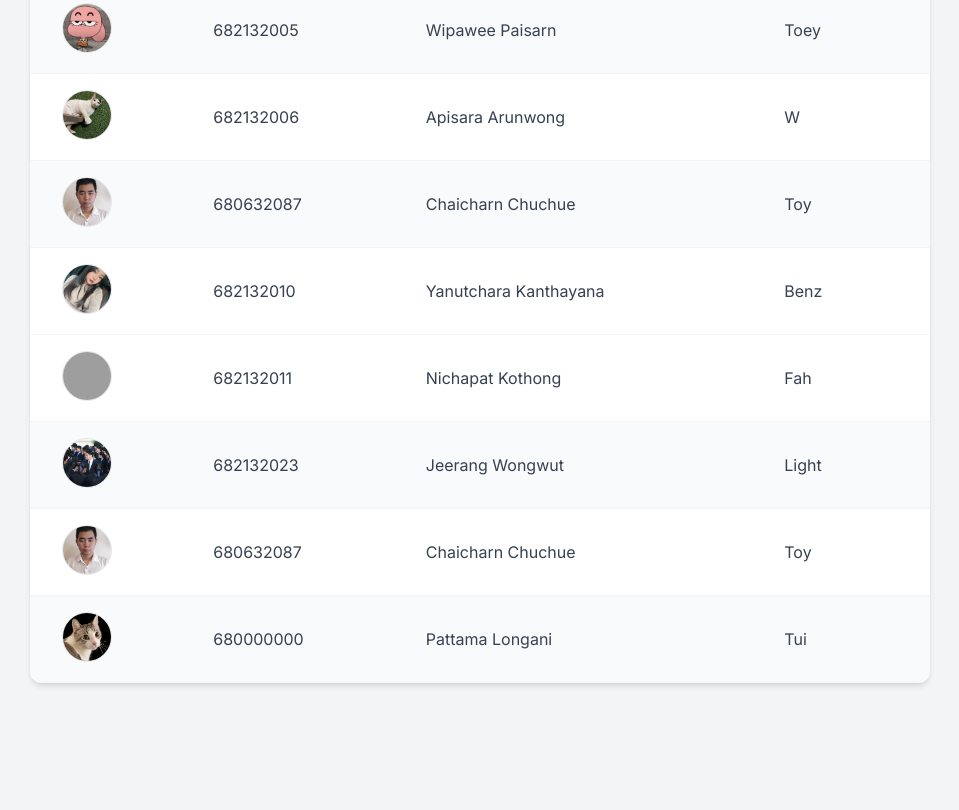
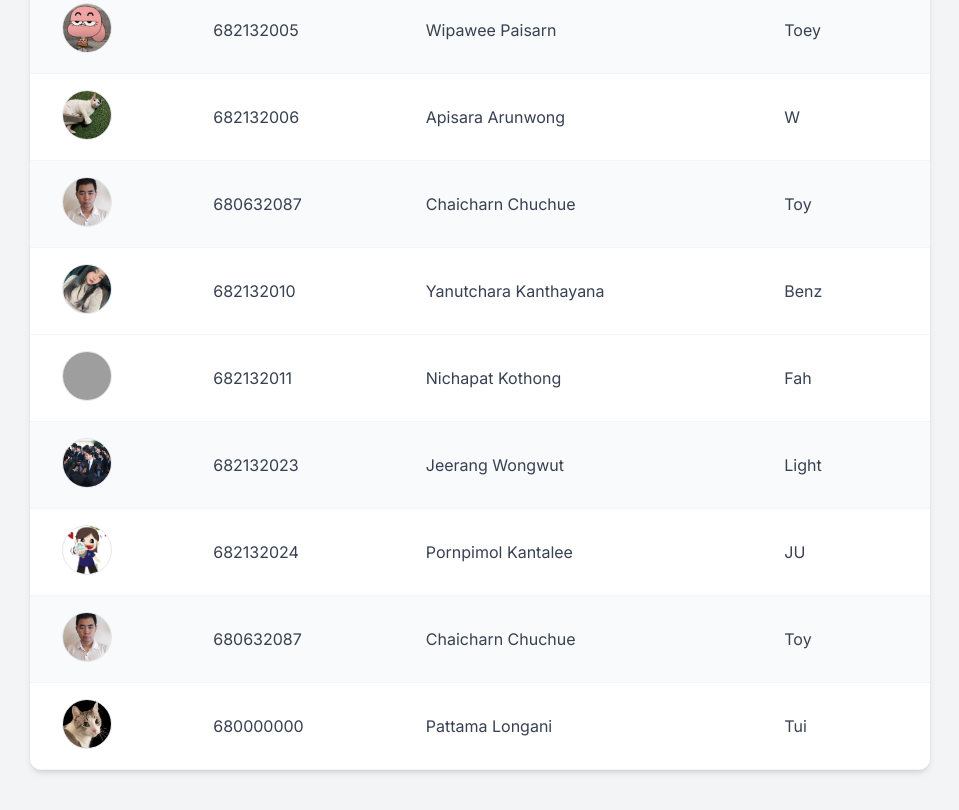
Before and after one commit to chartchai/713-2025-Student-Catalog, a website: page docs/index.html in a window 1280 px wide. Shown: the part 661-1471 px from the top of the page, without its empty margins (160-1119 px from the left). Before the commit the page ends 1384 px from the top, so only its background shows below. Drawn offline with Linux system fonts and the light colour scheme; grey boxes are pictures that could not be loaded.

Commit message:
Add student JU

```diff
--- a/docs/index.html
+++ b/docs/index.html
@@ -17,7 +17,7 @@
         <thead>
           <tr>
             <th></th>
-            <th>Student ID</th>
+            <th>Student ID </th>
             <th>Name Surname</th>
             <th>Nickname</th>
           </tr>
@@ -167,7 +167,18 @@
             <td data-label="Name Surname">Jeerang Wongwut</td>
             <td data-label="Nickname">Light</td>
           </tr>
+<tr>
+            <td data-label="Avatar" class="avatar-cell">
 
+                <img src="assets/Nong_HRDI x GIS-05.png" alt="JEERANG" class="avatar-img">
+
+
+
+            </td>
+            <td data-label="Student ID">682132024</td>
+            <td data-label="Name Surname">Pornpimol Kantalee</td>
+            <td data-label="Nickname">JU</td>
+          </tr>
           <tr>
             <td data-label="Avatar" class="avatar-cell">
               <img
```
Also changed, not shown: docs/assets/Nong_HRDI x GIS-05.png (added).
